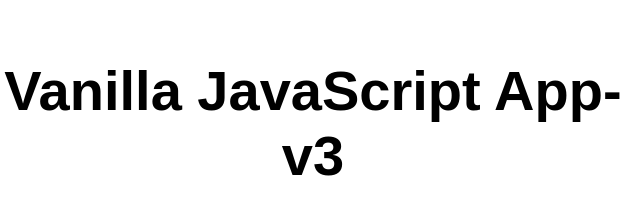
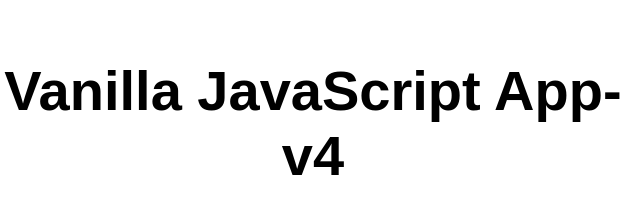
Before and after one commit to ahshaaban/my-static-web-app, a website: page src/index.html in a window 1280 px wide. Shown: the full height of the page, 327-967 px from the left. Drawn offline with Linux system fonts and the light colour scheme.

Commit message:
Update index.html

```diff
--- a/src/index.html
+++ b/src/index.html
@@ -10,7 +10,7 @@
 
 <body>
   <main>
-    <h1>Vanilla JavaScript App- v3</h1>
+    <h1>Vanilla JavaScript App- v4</h1>
   </main>
 </body>
 
```
